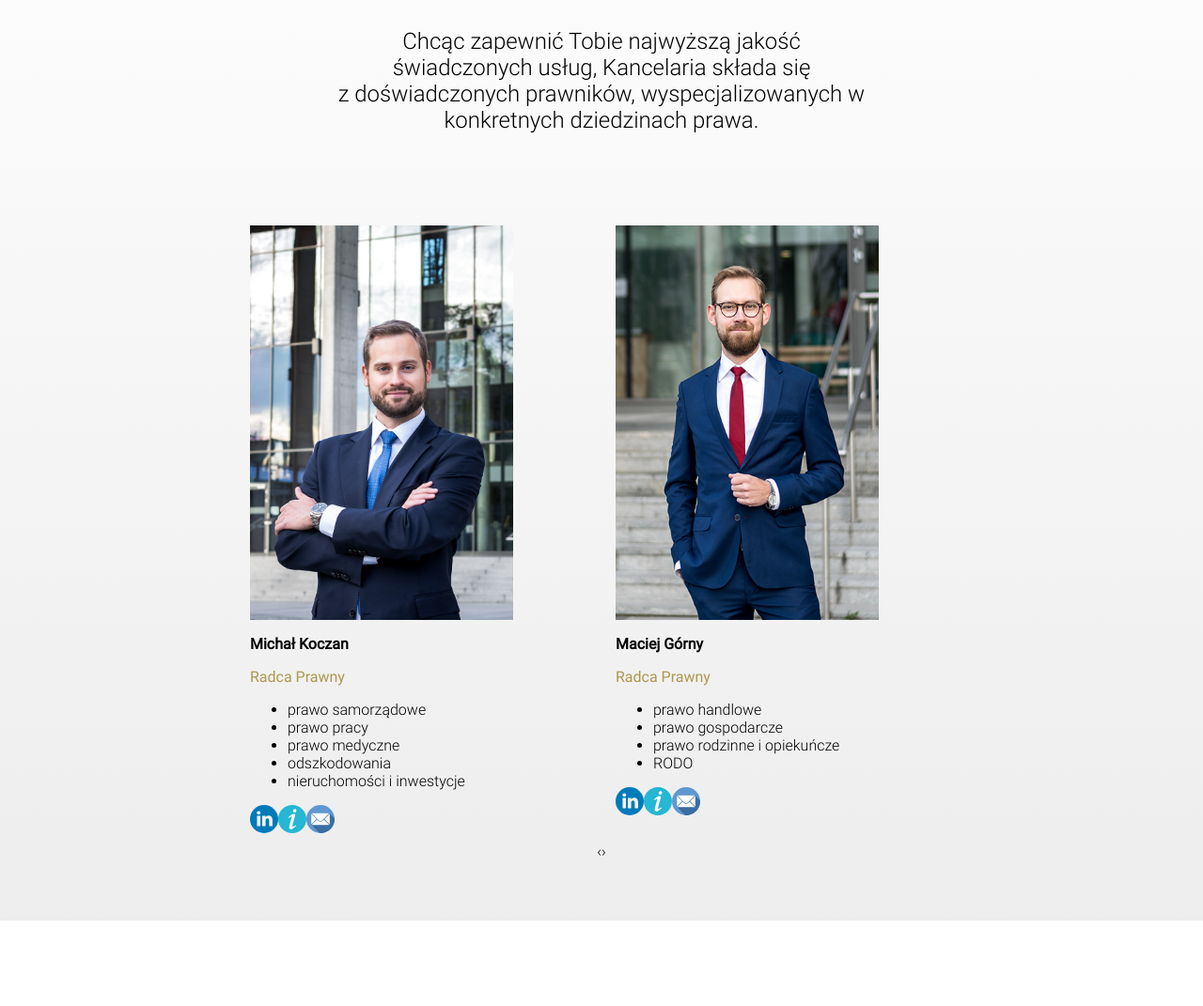
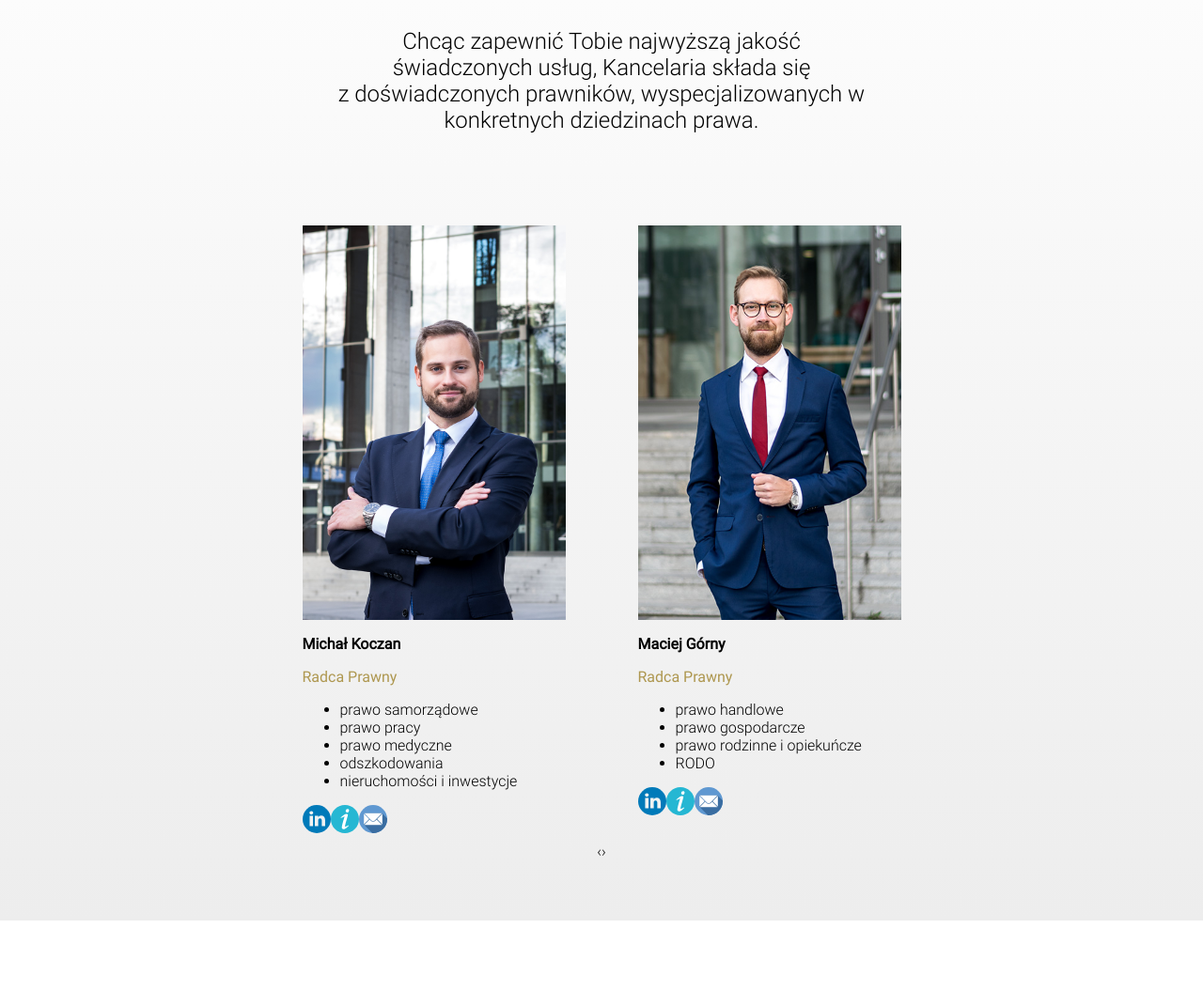
Before and after one commit to AdamKniec/kancelaria, a web app: file index.html in a window 1280 px wide. Shown: the part 3424-4495 px from the top of the page at 94% size. Run offline with its HTML, style and script files only (its server is not run), Linux system fonts and the light colour scheme; some libraries are stand-ins or nearby versions.

Commit message:
carousel changes

```diff
--- a/sass/css/style.css
+++ b/sass/css/style.css
@@ -256,9 +256,11 @@ body {
       display: flex;
       justify-content: center;
       flex-wrap: wrap;
-      width: 60%; }
+      width: 55%; }
       body .team .owl-team.owl-carousel .sliderItem {
-        margin: 10px; }
+        margin: 10px;
+        display: flex;
+        justify-content: center; }
         body .team .owl-team.owl-carousel .sliderItem img {
           width: 280px;
           height: 420px; }
@@ -469,6 +471,9 @@ body {
 @media only screen and (min-height: 1000px) {
   body header .heroBanner {
     height: 50vh; } }
+@media only screen and (max-width: 1100px) {
+  body .team .owl-team.owl-carousel {
+    width: 80%; } }
 @media only screen and (max-width: 1000px) {
   body header .navbar ul li a {
     color: white; }
@@ -482,9 +487,7 @@ body {
       body header .heroBanner .headerIntroContainer img {
         height: 150px;
         width: 150px;
-        margin-top: 35px; }
-  body .team .owl-team.owl-carousel {
-    width: 80%; } }
+        margin-top: 35px; } }
 @media only screen and (max-width: 768px) {
   body header .navbar {
     justify-content: space-between; }
--- a/sass/scss/style.scss
+++ b/sass/scss/style.scss
@@ -315,9 +315,11 @@ body {
             //align-items: center;
             justify-content: center;
             flex-wrap: wrap;
-            width: 60%;
+            width: 55%;
             .sliderItem  {
                 margin: 10px;
+                display: flex;
+                justify-content: center;
                 // width: 270px;
                 // text-align: center;
                 // text-align: justify;
@@ -598,6 +600,16 @@ body {
     }
 
 }
+@media only screen and (max-width: 1100px) {
+    body {
+        .team {
+            .owl-team.owl-carousel {
+                width: 80%;
+            }
+        }
+    }
+
+}
 @media only screen and (max-width: 1000px) {
     body {
         header {
@@ -621,11 +633,11 @@ body {
             }
         }
         }
-        .team {
-            .owl-team.owl-carousel {
-                width: 80%;
-            }
-        }
+        // .team {
+        //     .owl-team.owl-carousel {
+        //         width: 80%;
+        //     }
+        // }
     }
 }
 @media only screen and (max-width: 768px) {
```
Also changed, not shown: 1 other file.
